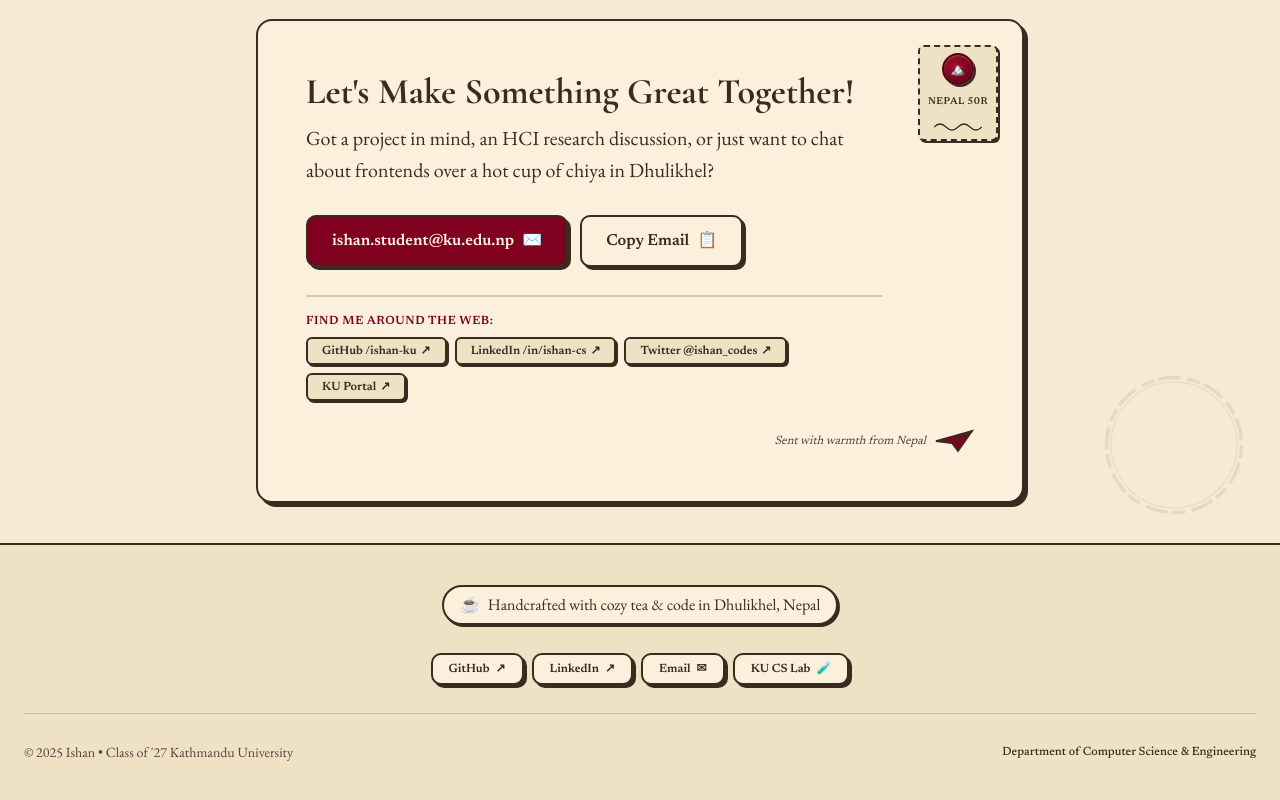
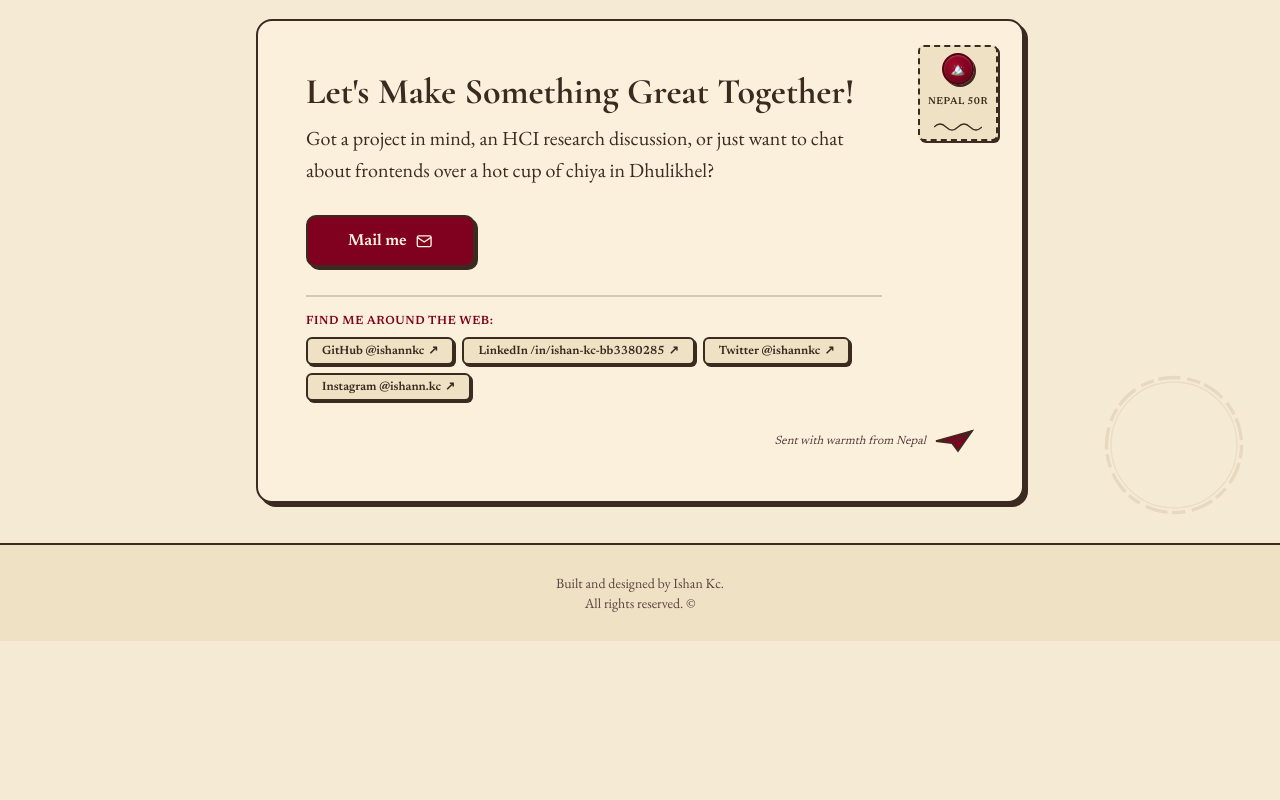
Before and after one commit to ishannkc/portfolio, a Next.js app: page / in a window 1280 px wide. Shown: the part 5388-6188 px from the top of the page. After the commit the page ends 6029 px from the top, so only its background shows below. Built offline with nearby package versions, Linux system fonts and the light colour scheme; no server answers.

Commit message:
add Instagram link to social profiles; update footer and contact details; remove CopyEmailButton component

```diff
--- a/src/app/page.tsx
+++ b/src/app/page.tsx
@@ -39,6 +39,7 @@ const personJsonLd = {
     site.socials.github,
     site.socials.linkedin,
     site.socials.twitter,
+    site.socials.instagram,
   ],
   knowsAbout: [
     "Human-Computer Interaction",
--- a/src/components/Contact.tsx
+++ b/src/components/Contact.tsx
@@ -2,7 +2,7 @@ import { contact } from "@/data/contact";
 import { site } from "@/data/site";
 import { Button } from "./Button";
 import { Card } from "./Card";
-import { CopyEmailButton } from "./CopyEmailButton";
+import { MailIcon } from "./icons";
 import { SectionHeading } from "./SectionHeading";
 import { WaxSeal } from "./WaxSeal";
 import {
@@ -59,16 +59,11 @@ export function Contact() {
               <Button
                 className="w-full sm:w-auto"
                 href={`mailto:${site.email}`}
-                size="lg"
+                size="md"
               >
-                <span>{site.email}</span>
-                <span aria-hidden="true">✉️</span>
+                <span>Mail me</span>
+                <MailIcon className="h-[1.15em] w-[1.15em]" />
               </Button>
-              <CopyEmailButton
-                copiedLabel={contact.copiedLabel}
-                email={site.email}
-                label={contact.copyLabel}
-              />
             </div>
 
             <div className="mt-space-lg border-t-2 border-[#3B2A20]/20 pt-space-md">
--- a/src/components/CopyEmailButton.tsx
+++ /dev/null
@@ -1,50 +0,0 @@
-"use client";
-
-import { useEffect, useRef, useState } from "react";
-import { Button } from "./Button";
-
-interface CopyEmailButtonProps {
-  email: string;
-  label: string;
-  copiedLabel: string;
-}
-
-export function CopyEmailButton({
-  email,
-  label,
-  copiedLabel,
-}: CopyEmailButtonProps) {
-  const [copied, setCopied] = useState(false);
-  const timer = useRef<ReturnType<typeof setTimeout> | null>(null);
-
-  useEffect(() => {
-    return () => {
-      if (timer.current) clearTimeout(timer.current);
-    };
-  }, []);
-
-  async function handleCopy() {
-    try {
-      await navigator.clipboard.writeText(email);
-      setCopied(true);
-      if (timer.current) clearTimeout(timer.current);
-      timer.current = setTimeout(() => setCopied(false), 2000);
-    } catch {
-      setCopied(false);
-    }
-  }
-
-  return (
-    <Button
-      className="w-full sm:w-auto"
-      onClick={handleCopy}
-      size="lg"
-      variant="secondary"
-    >
-      <span aria-atomic="true" aria-live="polite">
-        {copied ? copiedLabel : label}
-      </span>
-      <span aria-hidden="true">📋</span>
-    </Button>
-  );
-}
--- a/src/components/Footer.tsx
+++ b/src/components/Footer.tsx
@@ -2,42 +2,10 @@ import { footer } from "@/data/contact";
 
 export function Footer() {
   return (
-    <footer className="w-full border-t-2 border-[#3B2A20] bg-[#EFE1C3] py-space-xl">
-      <div className="mx-auto flex max-w-7xl flex-col items-center gap-space-lg px-margin text-center">
-        <div className="ink-shadow-sm inline-flex max-w-full items-center gap-2 rounded-full border-2 border-[#3B2A20] bg-[#FAF0DC] px-space-md py-1.5">
-          <span aria-hidden="true" className="text-[#800020]">
-            ☕
-          </span>
-          <p className="font-body-md text-xs text-[#3B2A20] sm:text-base">
-            {footer.tagline}
-          </p>
-        </div>
-
-        <div className="flex flex-wrap items-center justify-center gap-space-sm">
-          {footer.links.map((link) => (
-            <a
-              className="ink-shadow ink-btn-press flex items-center gap-1.5 whitespace-nowrap rounded-lg border-2 border-[#3B2A20] bg-[#FAF0DC] px-space-md py-1.5 font-label-sm text-xs font-semibold text-[#3B2A20] transition-all hover:bg-[#800020] hover:text-[#FFF4E0]"
-              href={link.href}
-              key={link.label}
-              rel={
-                link.href.startsWith("http") ? "noopener noreferrer" : undefined
-              }
-              target={link.href.startsWith("http") ? "_blank" : undefined}
-            >
-              <span>{link.label}</span>
-              <span aria-hidden="true" className="text-xs">
-                {link.icon}
-              </span>
-            </a>
-          ))}
-        </div>
-
-        <div className="flex w-full flex-col items-center justify-between gap-2 border-t border-[#3B2A20]/20 pt-space-lg font-body-sm text-sm text-[#584141] sm:flex-row">
-          <p>{footer.copyright}</p>
-          <p className="font-label-sm text-xs font-medium text-[#3B2A20]">
-            {footer.department}
-          </p>
-        </div>
+    <footer className="w-full border-t-2 border-[#3B2A20] bg-[#EFE1C3] py-space-lg">
+      <div className="mx-auto max-w-7xl px-margin text-center">
+        <p className="font-body-sm text-sm text-[#584141]">{footer.copyright}</p>
+        <p className="font-body-sm text-sm text-[#584141]">{footer.rights}</p>
       </div>
     </footer>
   );
--- a/src/data/contact.ts
+++ b/src/data/contact.ts
@@ -5,29 +5,27 @@ export const contact = {
   label: "/contact",
   heading: "Let's Make Something Great Together!",
   body: "Got a project in mind, an HCI research discussion, or just want to chat about frontends over a hot cup of chiya in Dhulikhel?",
-  copyLabel: "Copy Email",
-  copiedLabel: "Copied! ✨",
   socialsHeading: "Find me around the web:",
   socials: [
     {
-      label: "GitHub /ishan-ku",
+      label: "GitHub @ishannkc",
       href: site.socials.github,
       icon: "github",
     },
     {
-      label: "LinkedIn /in/ishan-cs",
+      label: "LinkedIn /in/ishan-kc-bb3380285",
       href: site.socials.linkedin,
       icon: "linkedin",
     },
     {
-      label: "Twitter @ishan_codes",
+      label: "Twitter @ishannkc",
       href: site.socials.twitter,
       icon: "twitter",
     },
     {
-      label: "KU Portal",
-      href: site.socials.kuPortal,
-      icon: "external",
+      label: "Instagram @ishann.kc",
+      href: site.socials.instagram,
+      icon: "instagram",
     },
   ] satisfies SocialLink[],
   signature: "Sent with warmth from Nepal",
@@ -35,29 +33,6 @@ export const contact = {
 } as const;
 
 export const footer = {
-  tagline: "Handcrafted with cozy tea & code in Dhulikhel, Nepal",
-  links: [
-    {
-      label: "GitHub",
-      href: site.socials.github,
-      icon: "↗",
-    },
-    {
-      label: "LinkedIn",
-      href: site.socials.linkedin,
-      icon: "↗",
-    },
-    {
-      label: "Email",
-      href: `mailto:${site.email}`,
-      icon: "✉",
-    },
-    {
-      label: "KU CS Lab",
-      href: site.socials.kuPortal,
-      icon: "🧪",
-    },
-  ],
-  copyright: "© 2025 Ishan • Class of '27 Kathmandu University",
-  department: "Department of Computer Science & Engineering",
+  copyright: "Built and designed by Ishan Kc.",
+  rights: "All rights reserved. ©",
 } as const;
--- a/src/data/site.ts
+++ b/src/data/site.ts
@@ -1,11 +1,15 @@
 import type { NavItem, SocialLink } from "./types";
+
+const email = "ishankc777@gmail.com";
+const github = "https://github.com/ishannkc";
+const linkedin = "https://www.linkedin.com/in/ishan-kc-bb3380285/";
 
 export const site = {
   name: "Ishan Kc",
   title: "Ishan Kc — Renaissance Scholar & CS Student Portfolio",
   description:
     "Ishan Kc is a final-year Computer Science student at Kathmandu University, crafting intuitive web tools and researching human-computer interaction in Dhulikhel, Nepal.",
-  email: "ishan.student@ku.edu.np",
+  email,
   location: "Dhulikhel, Nepal",
   university: "Kathmandu University",
   navItems: [
@@ -18,25 +22,25 @@ export const site = {
     { label: "Gallery", href: "#gallery" },
   ] satisfies NavItem[],
   socials: {
-    github: "https://github.com/ishan-ku",
-    linkedin: "https://www.linkedin.com/in/ishan-cs",
-    twitter: "https://twitter.com/ishan_codes",
-    kuPortal: "https://ku.edu.np",
+    github,
+    linkedin,
+    twitter: "https://x.com/ishannkc",
+    instagram: "https://www.instagram.com/ishann.kc/",
   },
   navSocials: [
     {
       label: "Email",
-      href: "mailto:ishan.student@ku.edu.np",
+      href: `mailto:${email}`,
       icon: "mail",
     },
     {
       label: "GitHub",
-      href: "https://github.com/ishan-ku",
+      href: github,
       icon: "github",
     },
     {
       label: "LinkedIn",
-      href: "https://www.linkedin.com/in/ishan-cs",
+      href: linkedin,
       icon: "linkedin",
     },
   ] satisfies SocialLink[],
--- a/src/data/types.ts
+++ b/src/data/types.ts
@@ -3,6 +3,7 @@ export type IconName =
   | "github"
   | "linkedin"
   | "twitter"
+  | "instagram"
   | "external"
   | "temple"
   | "lab";
```
